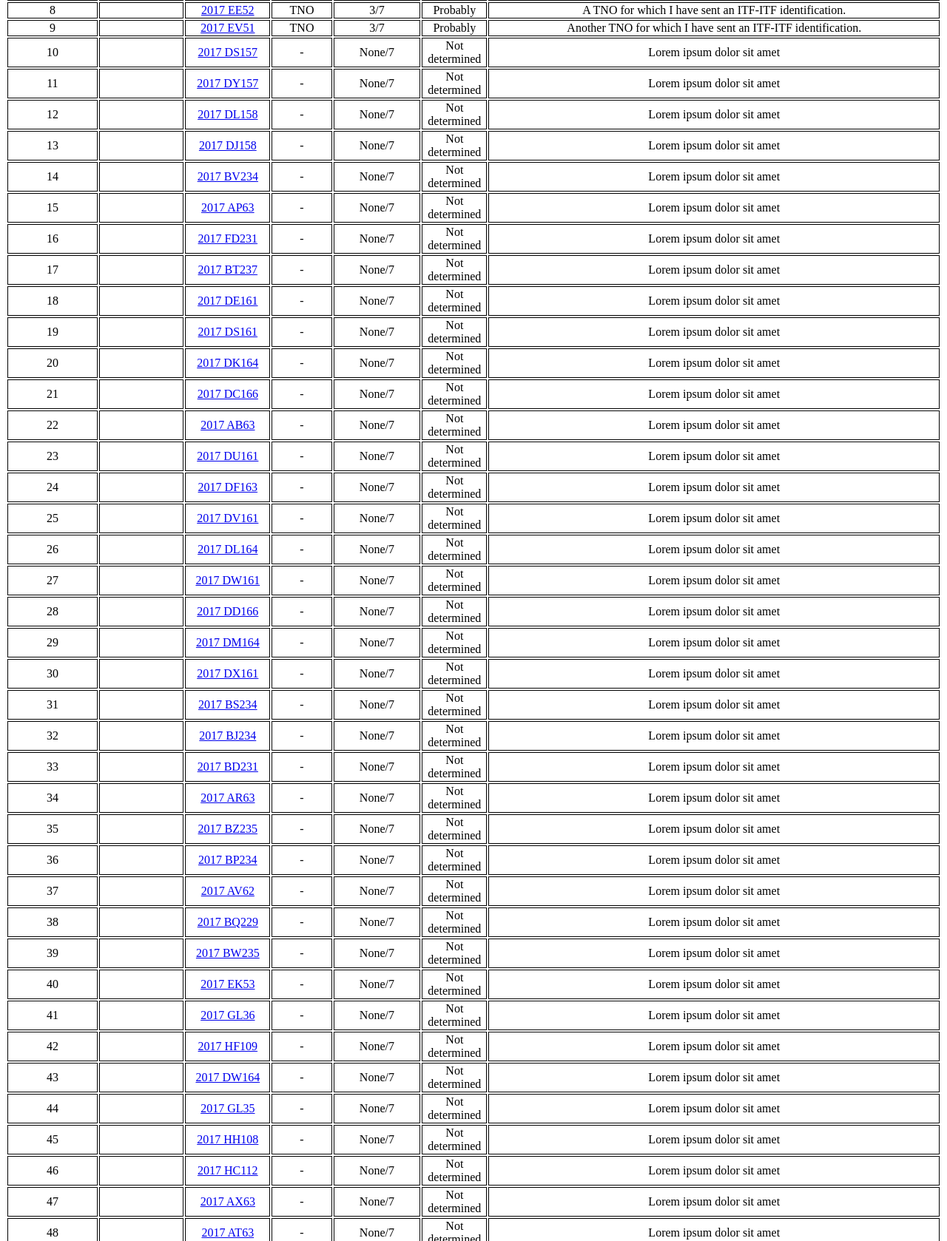
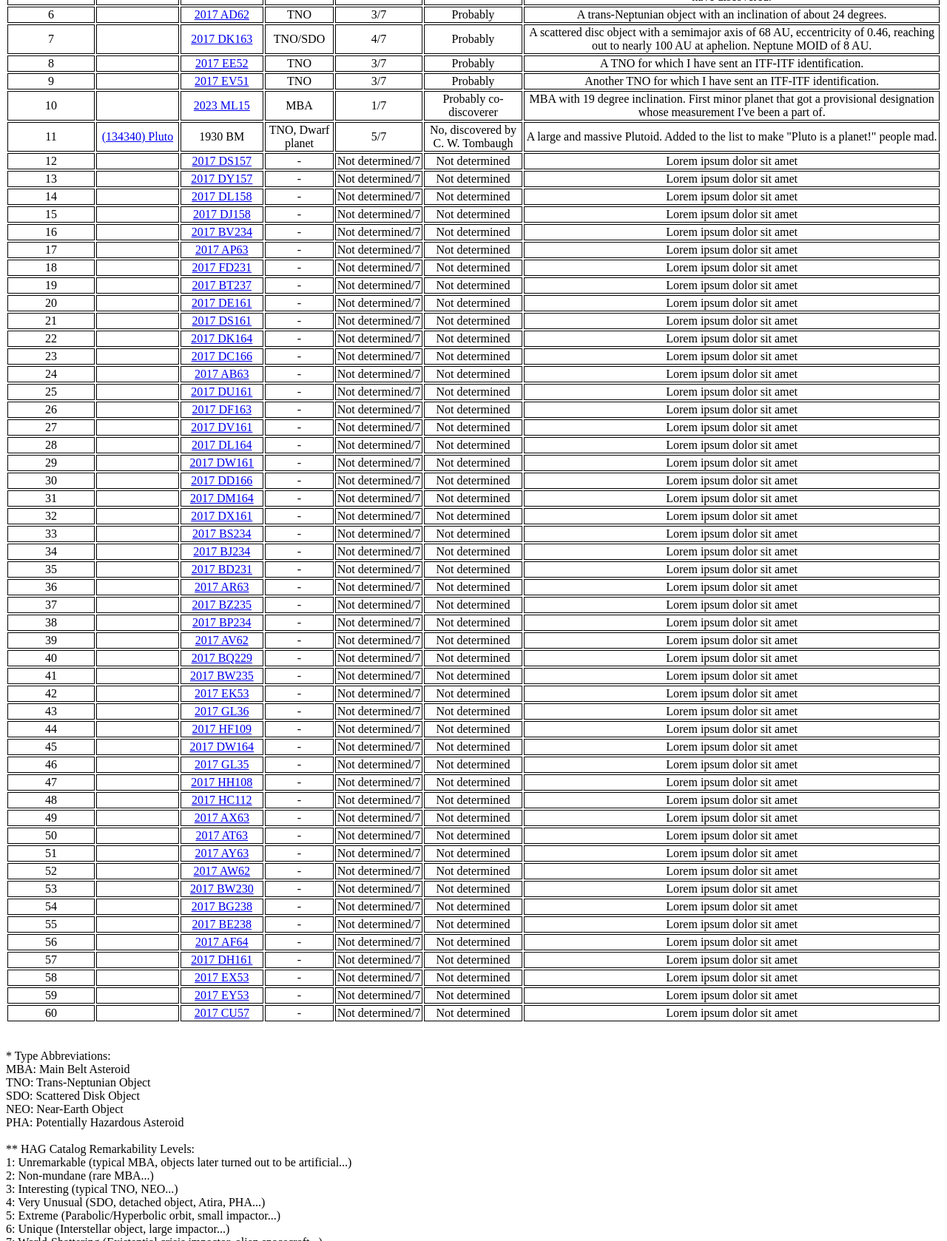
Before and after one commit to arda-guler/MPcatalog, a plain HTML site: page index.html in a window 1280 px wide. Shown: the part 1285-2963 px from the top of the page at 74% size. Drawn offline with nearby package versions, Linux system fonts and the light colour scheme; animation ran at ten frames a second.

Commit message:
Update list, add explanation text

```diff
--- a/index.html
+++ b/index.html
@@ -24,6 +24,11 @@
 </head>
 <body>
 	<h1>H. A. Güler Personal Catalog of Minor Planets</h1>
+	This page contains the list of minor planets which I am/was personally interested in. None of these were observed through my (miserable) equipment - they were found in open-access image data of professional observatories (unless otherwise noted).
+	<br>
+	T09 Subaru Telescope observations are by far the most numerous, followed by G96 Catalina Sky Survey.
+	<br>
+	<br>
 	<div id="container"></div>
     <script src="main.js"></script>
 
@@ -57,7 +62,7 @@
 			<td>TNO</td>
 			<td>3/7</td>
 			<td>Probably</td>
-			<td>The first trans-Neptunian object which I have reported, and the first object I have reported that has received a provisional designation.</td>
+			<td>The first trans-Neptunian object which I have reported, and the first object I have ever reported myself that has received a provisional designation.</td>
 		 </tr>
 		 <tr>
 			<td>3</td>
@@ -125,441 +130,459 @@
 <tr>
  <td>10</td>
  <td></td>
- <td><a href="https://www.minorplanetcenter.net/db_search/show_object?object_id=2017+DS157">2017 DS157</td>
- <td>-</td>
- <td>None/7</td>
- <td>Not determined</td>
- <td>Lorem ipsum dolor sit amet</td>
+ <td><a href="https://www.minorplanetcenter.net/db_search/show_object?object_id=2017+DS157">2023 ML15</td>
+ <td>MBA</td>
+ <td>1/7</td>
+ <td>Probably co-discoverer</td>
+ <td>MBA with 19 degree inclination. First minor planet that got a provisional designation whose measurement I've been a part of.</td>
 </tr>
 <tr>
  <td>11</td>
- <td></td>
- <td><a href="https://www.minorplanetcenter.net/db_search/show_object?object_id=2017+DY157">2017 DY157</td>
- <td>-</td>
- <td>None/7</td>
- <td>Not determined</td>
- <td>Lorem ipsum dolor sit amet</td>
+ <td><a href="https://www.minorplanetcenter.net/db_search/show_object?object_id=134340">(134340) Pluto</a></td>
+ <td>1930 BM</td>
+ <td>TNO, Dwarf planet</td>
+ <td>5/7</td>
+ <td>No, discovered by C. W. Tombaugh</td>
+ <td>A large and massive Plutoid. Added to the list to make "Pluto is a planet!" people mad.</td>
 </tr>
 <tr>
  <td>12</td>
  <td></td>
- <td><a href="https://www.minorplanetcenter.net/db_search/show_object?object_id=2017+DL158">2017 DL158</td>
+ <td><a href="https://www.minorplanetcenter.net/db_search/show_object?object_id=2017+DS157">2017 DS157</a></td>
  <td>-</td>
- <td>None/7</td>
+ <td>Not determined/7</td>
  <td>Not determined</td>
  <td>Lorem ipsum dolor sit amet</td>
 </tr>
 <tr>
  <td>13</td>
  <td></td>
- <td><a href="https://www.minorplanetcenter.net/db_search/show_object?object_id=2017+DJ158">2017 DJ158</td>
+ <td><a href="https://www.minorplanetcenter.net/db_search/show_object?object_id=2017+DY157">2017 DY157</a></td>
  <td>-</td>
- <td>None/7</td>
+ <td>Not determined/7</td>
  <td>Not determined</td>
  <td>Lorem ipsum dolor sit amet</td>
 </tr>
 <tr>
  <td>14</td>
  <td></td>
- <td><a href="https://www.minorplanetcenter.net/db_search/show_object?object_id=2017+BV234">2017 BV234</td>
+ <td><a href="https://www.minorplanetcenter.net/db_search/show_object?object_id=2017+DL158">2017 DL158</a></td>
  <td>-</td>
- <td>None/7</td>
+ <td>Not determined/7</td>
  <td>Not determined</td>
  <td>Lorem ipsum dolor sit amet</td>
 </tr>
 <tr>
  <td>15</td>
  <td></td>
- <td><a href="https://www.minorplanetcenter.net/db_search/show_object?object_id=2017+AP63">2017 AP63</td>
+ <td><a href="https://www.minorplanetcenter.net/db_search/show_object?object_id=2017+DJ158">2017 DJ158</a></td>
  <td>-</td>
- <td>None/7</td>
+ <td>Not determined/7</td>
  <td>Not determined</td>
  <td>Lorem ipsum dolor sit amet</td>
 </tr>
 <tr>
  <td>16</td>
  <td></td>
- <td><a href="https://www.minorplanetcenter.net/db_search/show_object?object_id=2017+FD231">2017 FD231</td>
+ <td><a href="https://www.minorplanetcenter.net/db_search/show_object?object_id=2017+BV234">2017 BV234</a></td>
  <td>-</td>
- <td>None/7</td>
+ <td>Not determined/7</td>
  <td>Not determined</td>
  <td>Lorem ipsum dolor sit amet</td>
 </tr>
 <tr>
  <td>17</td>
  <td></td>
- <td><a href="https://www.minorplanetcenter.net/db_search/show_object?object_id=2017+BT237">2017 BT237</td>
+ <td><a href="https://www.minorplanetcenter.net/db_search/show_object?object_id=2017+AP63">2017 AP63</a></td>
  <td>-</td>
- <td>None/7</td>
+ <td>Not determined/7</td>
  <td>Not determined</td>
  <td>Lorem ipsum dolor sit amet</td>
 </tr>
 <tr>
  <td>18</td>
  <td></td>
- <td><a href="https://www.minorplanetcenter.net/db_search/show_object?object_id=2017+DE161">2017 DE161</td>
+ <td><a href="https://www.minorplanetcenter.net/db_search/show_object?object_id=2017+FD231">2017 FD231</a></td>
  <td>-</td>
- <td>None/7</td>
+ <td>Not determined/7</td>
  <td>Not determined</td>
  <td>Lorem ipsum dolor sit amet</td>
 </tr>
 <tr>
  <td>19</td>
  <td></td>
- <td><a href="https://www.minorplanetcenter.net/db_search/show_object?object_id=2017+DS161">2017 DS161</td>
+ <td><a href="https://www.minorplanetcenter.net/db_search/show_object?object_id=2017+BT237">2017 BT237</a></td>
  <td>-</td>
- <td>None/7</td>
+ <td>Not determined/7</td>
  <td>Not determined</td>
  <td>Lorem ipsum dolor sit amet</td>
 </tr>
 <tr>
  <td>20</td>
  <td></td>
- <td><a href="https://www.minorplanetcenter.net/db_search/show_object?object_id=2017+DK164">2017 DK164</td>
+ <td><a href="https://www.minorplanetcenter.net/db_search/show_object?object_id=2017+DE161">2017 DE161</a></td>
  <td>-</td>
- <td>None/7</td>
+ <td>Not determined/7</td>
  <td>Not determined</td>
  <td>Lorem ipsum dolor sit amet</td>
 </tr>
 <tr>
  <td>21</td>
  <td></td>
- <td><a href="https://www.minorplanetcenter.net/db_search/show_object?object_id=2017+DC166">2017 DC166</td>
+ <td><a href="https://www.minorplanetcenter.net/db_search/show_object?object_id=2017+DS161">2017 DS161</a></td>
  <td>-</td>
- <td>None/7</td>
+ <td>Not determined/7</td>
  <td>Not determined</td>
  <td>Lorem ipsum dolor sit amet</td>
 </tr>
 <tr>
  <td>22</td>
  <td></td>
- <td><a href="https://www.minorplanetcenter.net/db_search/show_object?object_id=2017+AB63">2017 AB63</td>
+ <td><a href="https://www.minorplanetcenter.net/db_search/show_object?object_id=2017+DK164">2017 DK164</a></td>
  <td>-</td>
- <td>None/7</td>
+ <td>Not determined/7</td>
  <td>Not determined</td>
  <td>Lorem ipsum dolor sit amet</td>
 </tr>
 <tr>
  <td>23</td>
  <td></td>
- <td><a href="https://www.minorplanetcenter.net/db_search/show_object?object_id=2017+DU161">2017 DU161</td>
+ <td><a href="https://www.minorplanetcenter.net/db_search/show_object?object_id=2017+DC166">2017 DC166</a></td>
  <td>-</td>
- <td>None/7</td>
+ <td>Not determined/7</td>
  <td>Not determined</td>
  <td>Lorem ipsum dolor sit amet</td>
 </tr>
 <tr>
  <td>24</td>
  <td></td>
- <td><a href="https://www.minorplanetcenter.net/db_search/show_object?object_id=2017+DF163">2017 DF163</td>
+ <td><a href="https://www.minorplanetcenter.net/db_search/show_object?object_id=2017+AB63">2017 AB63</a></td>
  <td>-</td>
- <td>None/7</td>
+ <td>Not determined/7</td>
  <td>Not determined</td>
  <td>Lorem ipsum dolor sit amet</td>
 </tr>
 <tr>
  <td>25</td>
  <td></td>
- <td><a href="https://www.minorplanetcenter.net/db_search/show_object?object_id=2017+DV161">2017 DV161</td>
+ <td><a href="https://www.minorplanetcenter.net/db_search/show_object?object_id=2017+DU161">2017 DU161</a></td>
  <td>-</td>
- <td>None/7</td>
+ <td>Not determined/7</td>
  <td>Not determined</td>
  <td>Lorem ipsum dolor sit amet</td>
 </tr>
 <tr>
  <td>26</td>
  <td></td>
- <td><a href="https://www.minorplanetcenter.net/db_search/show_object?object_id=2017+DL164">2017 DL164</td>
+ <td><a href="https://www.minorplanetcenter.net/db_search/show_object?object_id=2017+DF163">2017 DF163</a></td>
  <td>-</td>
- <td>None/7</td>
+ <td>Not determined/7</td>
  <td>Not determined</td>
  <td>Lorem ipsum dolor sit amet</td>
 </tr>
 <tr>
  <td>27</td>
  <td></td>
- <td><a href="https://www.minorplanetcenter.net/db_search/show_object?object_id=2017+DW161">2017 DW161</td>
+ <td><a href="https://www.minorplanetcenter.net/db_search/show_object?object_id=2017+DV161">2017 DV161</a></td>
  <td>-</td>
- <td>None/7</td>
+ <td>Not determined/7</td>
  <td>Not determined</td>
  <td>Lorem ipsum dolor sit amet</td>
 </tr>
 <tr>
  <td>28</td>
  <td></td>
- <td><a href="https://www.minorplanetcenter.net/db_search/show_object?object_id=2017+DD166">2017 DD166</td>
+ <td><a href="https://www.minorplanetcenter.net/db_search/show_object?object_id=2017+DL164">2017 DL164</a></td>
  <td>-</td>
- <td>None/7</td>
+ <td>Not determined/7</td>
  <td>Not determined</td>
  <td>Lorem ipsum dolor sit amet</td>
 </tr>
 <tr>
  <td>29</td>
  <td></td>
- <td><a href="https://www.minorplanetcenter.net/db_search/show_object?object_id=2017+DM164">2017 DM164</td>
+ <td><a href="https://www.minorplanetcenter.net/db_search/show_object?object_id=2017+DW161">2017 DW161</a></td>
  <td>-</td>
- <td>None/7</td>
+ <td>Not determined/7</td>
  <td>Not determined</td>
  <td>Lorem ipsum dolor sit amet</td>
 </tr>
 <tr>
  <td>30</td>
  <td></td>
- <td><a href="https://www.minorplanetcenter.net/db_search/show_object?object_id=2017+DX161">2017 DX161</td>
+ <td><a href="https://www.minorplanetcenter.net/db_search/show_object?object_id=2017+DD166">2017 DD166</a></td>
  <td>-</td>
- <td>None/7</td>
+ <td>Not determined/7</td>
  <td>Not determined</td>
  <td>Lorem ipsum dolor sit amet</td>
 </tr>
 <tr>
  <td>31</td>
  <td></td>
- <td><a href="https://www.minorplanetcenter.net/db_search/show_object?object_id=2017+BS234">2017 BS234</td>
+ <td><a href="https://www.minorplanetcenter.net/db_search/show_object?object_id=2017+DM164">2017 DM164</a></td>
  <td>-</td>
- <td>None/7</td>
+ <td>Not determined/7</td>
  <td>Not determined</td>
  <td>Lorem ipsum dolor sit amet</td>
 </tr>
 <tr>
  <td>32</td>
  <td></td>
- <td><a href="https://www.minorplanetcenter.net/db_search/show_object?object_id=2017+BJ234">2017 BJ234</td>
+ <td><a href="https://www.minorplanetcenter.net/db_search/show_object?object_id=2017+DX161">2017 DX161</a></td>
  <td>-</td>
- <td>None/7</td>
+ <td>Not determined/7</td>
  <td>Not determined</td>
  <td>Lorem ipsum dolor sit amet</td>
 </tr>
 <tr>
  <td>33</td>
  <td></td>
- <td><a href="https://www.minorplanetcenter.net/db_search/show_object?object_id=2017+BD231">2017 BD231</td>
+ <td><a href="https://www.minorplanetcenter.net/db_search/show_object?object_id=2017+BS234">2017 BS234</a></td>
  <td>-</td>
- <td>None/7</td>
+ <td>Not determined/7</td>
  <td>Not determined</td>
  <td>Lorem ipsum dolor sit amet</td>
 </tr>
 <tr>
  <td>34</td>
  <td></td>
- <td><a href="https://www.minorplanetcenter.net/db_search/show_object?object_id=2017+AR63">2017 AR63</td>
+ <td><a href="https://www.minorplanetcenter.net/db_search/show_object?object_id=2017+BJ234">2017 BJ234</a></td>
  <td>-</td>
- <td>None/7</td>
+ <td>Not determined/7</td>
  <td>Not determined</td>
  <td>Lorem ipsum dolor sit amet</td>
 </tr>
 <tr>
  <td>35</td>
  <td></td>
- <td><a href="https://www.minorplanetcenter.net/db_search/show_object?object_id=2017+BZ235">2017 BZ235</td>
+ <td><a href="https://www.minorplanetcenter.net/db_search/show_object?object_id=2017+BD231">2017 BD231</a></td>
  <td>-</td>
- <td>None/7</td>
+ <td>Not determined/7</td>
  <td>Not determined</td>
  <td>Lorem ipsum dolor sit amet</td>
 </tr>
 <tr>
  <td>36</td>
  <td></td>
- <td><a href="https://www.minorplanetcenter.net/db_search/show_object?object_id=2017+BP234">2017 BP234</td>
+ <td><a href="https://www.minorplanetcenter.net/db_search/show_object?object_id=2017+AR63">2017 AR63</a></td>
  <td>-</td>
- <td>None/7</td>
+ <td>Not determined/7</td>
  <td>Not determined</td>
  <td>Lorem ipsum dolor sit amet</td>
 </tr>
 <tr>
  <td>37</td>
  <td></td>
- <td><a href="https://www.minorplanetcenter.net/db_search/show_object?object_id=2017+AV62">2017 AV62</td>
+ <td><a href="https://www.minorplanetcenter.net/db_search/show_object?object_id=2017+BZ235">2017 BZ235</a></td>
  <td>-</td>
- <td>None/7</td>
+ <td>Not determined/7</td>
  <td>Not determined</td>
  <td>Lorem ipsum dolor sit amet</td>
 </tr>
 <tr>
  <td>38</td>
  <td></td>
- <td><a href="https://www.minorplanetcenter.net/db_search/show_object?object_id=2017+BQ229">2017 BQ229</td>
+ <td><a href="https://www.minorplanetcenter.net/db_search/show_object?object_id=2017+BP234">2017 BP234</a></td>
  <td>-</td>
- <td>None/7</td>
+ <td>Not determined/7</td>
  <td>Not determined</td>
  <td>Lorem ipsum dolor sit amet</td>
 </tr>
 <tr>
  <td>39</td>
  <td></td>
- <td><a href="https://www.minorplanetcenter.net/db_search/show_object?object_id=2017+BW235">2017 BW235</td>
+ <td><a href="https://www.minorplanetcenter.net/db_search/show_object?object_id=2017+AV62">2017 AV62</a></td>
  <td>-</td>
- <td>None/7</td>
+ <td>Not determined/7</td>
  <td>Not determined</td>
  <td>Lorem ipsum dolor sit amet</td>
 </tr>
 <tr>
  <td>40</td>
  <td></td>
- <td><a href="https://www.minorplanetcenter.net/db_search/show_object?object_id=2017+EK53">2017 EK53</td>
+ <td><a href="https://www.minorplanetcenter.net/db_search/show_object?object_id=2017+BQ229">2017 BQ229</a></td>
  <td>-</td>
- <td>None/7</td>
+ <td>Not determined/7</td>
  <td>Not determined</td>
  <td>Lorem ipsum dolor sit amet</td>
 </tr>
 <tr>
  <td>41</td>
  <td></td>
- <td><a href="https://www.minorplanetcenter.net/db_search/show_object?object_id=2017+GL36">2017 GL36</td>
+ <td><a href="https://www.minorplanetcenter.net/db_search/show_object?object_id=2017+BW235">2017 BW235</a></td>
  <td>-</td>
- <td>None/7</td>
+ <td>Not determined/7</td>
  <td>Not determined</td>
  <td>Lorem ipsum dolor sit amet</td>
 </tr>
 <tr>
  <td>42</td>
  <td></td>
- <td><a href="https://www.minorplanetcenter.net/db_search/show_object?object_id=2017+HF109">2017 HF109</td>
+ <td><a href="https://www.minorplanetcenter.net/db_search/show_object?object_id=2017+EK53">2017 EK53</a></td>
  <td>-</td>
- <td>None/7</td>
+ <td>Not determined/7</td>
  <td>Not determined</td>
  <td>Lorem ipsum dolor sit amet</td>
 </tr>
 <tr>
  <td>43</td>
  <td></td>
- <td><a href="https://www.minorplanetcenter.net/db_search/show_object?object_id=2017+DW164">2017 DW164</td>
+ <td><a href="https://www.minorplanetcenter.net/db_search/show_object?object_id=2017+GL36">2017 GL36</a></td>
  <td>-</td>
- <td>None/7</td>
+ <td>Not determined/7</td>
  <td>Not determined</td>
  <td>Lorem ipsum dolor sit amet</td>
 </tr>
 <tr>
  <td>44</td>
  <td></td>
- <td><a href="https://www.minorplanetcenter.net/db_search/show_object?object_id=2017+GL35">2017 GL35</td>
+ <td><a href="https://www.minorplanetcenter.net/db_search/show_object?object_id=2017+HF109">2017 HF109</a></td>
  <td>-</td>
- <td>None/7</td>
+ <td>Not determined/7</td>
  <td>Not determined</td>
  <td>Lorem ipsum dolor sit amet</td>
 </tr>
 <tr>
  <td>45</td>
  <td></td>
- <td><a href="https://www.minorplanetcenter.net/db_search/show_object?object_id=2017+HH108">2017 HH108</td>
+ <td><a href="https://www.minorplanetcenter.net/db_search/show_object?object_id=2017+DW164">2017 DW164</a></td>
  <td>-</td>
- <td>None/7</td>
+ <td>Not determined/7</td>
  <td>Not determined</td>
  <td>Lorem ipsum dolor sit amet</td>
 </tr>
 <tr>
  <td>46</td>
  <td></td>
- <td><a href="https://www.minorplanetcenter.net/db_search/show_object?object_id=2017+HC112">2017 HC112</td>
+ <td><a href="https://www.minorplanetcenter.net/db_search/show_object?object_id=2017+GL35">2017 GL35</a></td>
  <td>-</td>
- <td>None/7</td>
+ <td>Not determined/7</td>
  <td>Not determined</td>
  <td>Lorem ipsum dolor sit amet</td>
 </tr>
 <tr>
  <td>47</td>
  <td></td>
- <td><a href="https://www.minorplanetcenter.net/db_search/show_object?object_id=2017+AX63">2017 AX63</td>
+ <td><a href="https://www.minorplanetcenter.net/db_search/show_object?object_id=2017+HH108">2017 HH108</a></td>
  <td>-</td>
- <td>None/7</td>
+ <td>Not determined/7</td>
  <td>Not determined</td>
  <td>Lorem ipsum dolor sit amet</td>
 </tr>
 <tr>
  <td>48</td>
  <td></td>
- <td><a href="https://www.minorplanetcenter.net/db_search/show_object?object_id=2017+AT63">2017 AT63</td>
+ <td><a href="https://www.minorplanetcenter.net/db_search/show_object?object_id=2017+HC112">2017 HC112</a></td>
  <td>-</td>
- <td>None/7</td>
+ <td>Not determined/7</td>
  <td>Not determined</td>
  <td>Lorem ipsum dolor sit amet</td>
 </tr>
 <tr>
  <td>49</td>
  <td></td>
- <td><a href="https://www.minorplanetcenter.net/db_search/show_object?object_id=2017+AY63">2017 AY63</td>
+ <td><a href="https://www.minorplanetcenter.net/db_search/show_object?object_id=2017+AX63">2017 AX63</a></td>
  <td>-</td>
- <td>None/7</td>
+ <td>Not determined/7</td>
  <td>Not determined</td>
  <td>Lorem ipsum dolor sit amet</td>
 </tr>
 <tr>
  <td>50</td>
  <td></td>
- <td><a href="https://www.minorplanetcenter.net/db_search/show_object?object_id=2017+AW62">2017 AW62</td>
+ <td><a href="https://www.minorplanetcenter.net/db_search/show_object?object_id=2017+AT63">2017 AT63</a></td>
  <td>-</td>
- <td>None/7</td>
+ <td>Not determined/7</td>
  <td>Not determined</td>
  <td>Lorem ipsum dolor sit amet</td>
 </tr>
 <tr>
  <td>51</td>
  <td></td>
- <td><a href="https://www.minorplanetcenter.net/db_search/show_object?object_id=2017+BW230">2017 BW230</td>
+ <td><a href="https://www.minorplanetcenter.net/db_search/show_object?object_id=2017+AY63">2017 AY63</a></td>
  <td>-</td>
- <td>None/7</td>
+ <td>Not determined/7</td>
  <td>Not determined</td>
  <td>Lorem ipsum dolor sit amet</td>
 </tr>
 <tr>
  <td>52</td>
  <td></td>
- <td><a href="https://www.minorplanetcenter.net/db_search/show_object?object_id=2017+BG238">2017 BG238</td>
+ <td><a href="https://www.minorplanetcenter.net/db_search/show_object?object_id=2017+AW62">2017 AW62</a></td>
  <td>-</td>
- <td>None/7</td>
+ <td>Not determined/7</td>
  <td>Not determined</td>
  <td>Lorem ipsum dolor sit amet</td>
 </tr>
 <tr>
  <td>53</td>
  <td></td>
- <td><a href="https://www.minorplanetcenter.net/db_search/show_object?object_id=2017+BE238">2017 BE238</td>
+ <td><a href="https://www.minorplanetcenter.net/db_search/show_object?object_id=2017+BW230">2017 BW230</a></td>
  <td>-</td>
- <td>None/7</td>
+ <td>Not determined/7</td>
  <td>Not determined</td>
  <td>Lorem ipsum dolor sit amet</td>
 </tr>
 <tr>
  <td>54</td>
  <td></td>
- <td><a href="https://www.minorplanetcenter.net/db_search/show_object?object_id=2017+AF64">2017 AF64</td>
+ <td><a href="https://www.minorplanetcenter.net/db_search/show_object?object_id=2017+BG238">2017 BG238</a></td>
  <td>-</td>
- <td>None/7</td>
+ <td>Not determined/7</td>
  <td>Not determined</td>
  <td>Lorem ipsum dolor sit amet</td>
 </tr>
 <tr>
  <td>55</td>
  <td></td>
- <td><a href="https://www.minorplanetcenter.net/db_search/show_object?object_id=2017+DH161">2017 DH161</td>
+ <td><a href="https://www.minorplanetcenter.net/db_search/show_object?object_id=2017+BE238">2017 BE238</a></td>
  <td>-</td>
- <td>None/7</td>
+ <td>Not determined/7</td>
  <td>Not determined</td>
  <td>Lorem ipsum dolor sit amet</td>
 </tr>
 <tr>
  <td>56</td>
  <td></td>
- <td><a href="https://www.minorplanetcenter.net/db_search/show_object?object_id=2017+EX53">2017 EX53</td>
+ <td><a href="https://www.minorplanetcenter.net/db_search/show_object?object_id=2017+AF64">2017 AF64</a></td>
  <td>-</td>
- <td>None/7</td>
+ <td>Not determined/7</td>
  <td>Not determined</td>
  <td>Lorem ipsum dolor sit amet</td>
 </tr>
 <tr>
  <td>57</td>
  <td></td>
- <td><a href="https://www.minorplanetcenter.net/db_search/show_object?object_id=2017+EY53">2017 EY53</td>
+ <td><a href="https://www.minorplanetcenter.net/db_search/show_object?object_id=2017+DH161">2017 DH161</a></td>
  <td>-</td>
- <td>None/7</td>
+ <td>Not determined/7</td>
  <td>Not determined</td>
  <td>Lorem ipsum dolor sit amet</td>
 </tr>
 <tr>
  <td>58</td>
  <td></td>
- <td><a href="https://www.minorplanetcenter.net/db_search/show_object?object_id=2017+CU57">2017 CU57</td>
+ <td><a href="https://www.minorplanetcenter.net/db_search/show_object?object_id=2017+EX53">2017 EX53</a></td>
  <td>-</td>
- <td>None/7</td>
+ <td>Not determined/7</td>
+ <td>Not determined</td>
+ <td>Lorem ipsum dolor sit amet</td>
+</tr>
+<tr>
+ <td>59</td>
+ <td></td>
+ <td><a href="https://www.minorplanetcenter.net/db_search/show_object?object_id=2017+EY53">2017 EY53</a></td>
+ <td>-</td>
+ <td>Not determined/7</td>
+ <td>Not determined</td>
+ <td>Lorem ipsum dolor sit amet</td>
+</tr>
+<tr>
+ <td>60</td>
+ <td></td>
+ <td><a href="https://www.minorplanetcenter.net/db_search/show_object?object_id=2017+CU57">2017 CU57</a></td>
+ <td>-</td>
+ <td>Not determined/7</td>
  <td>Not determined</td>
  <td>Lorem ipsum dolor sit amet</td>
 </tr>
```
